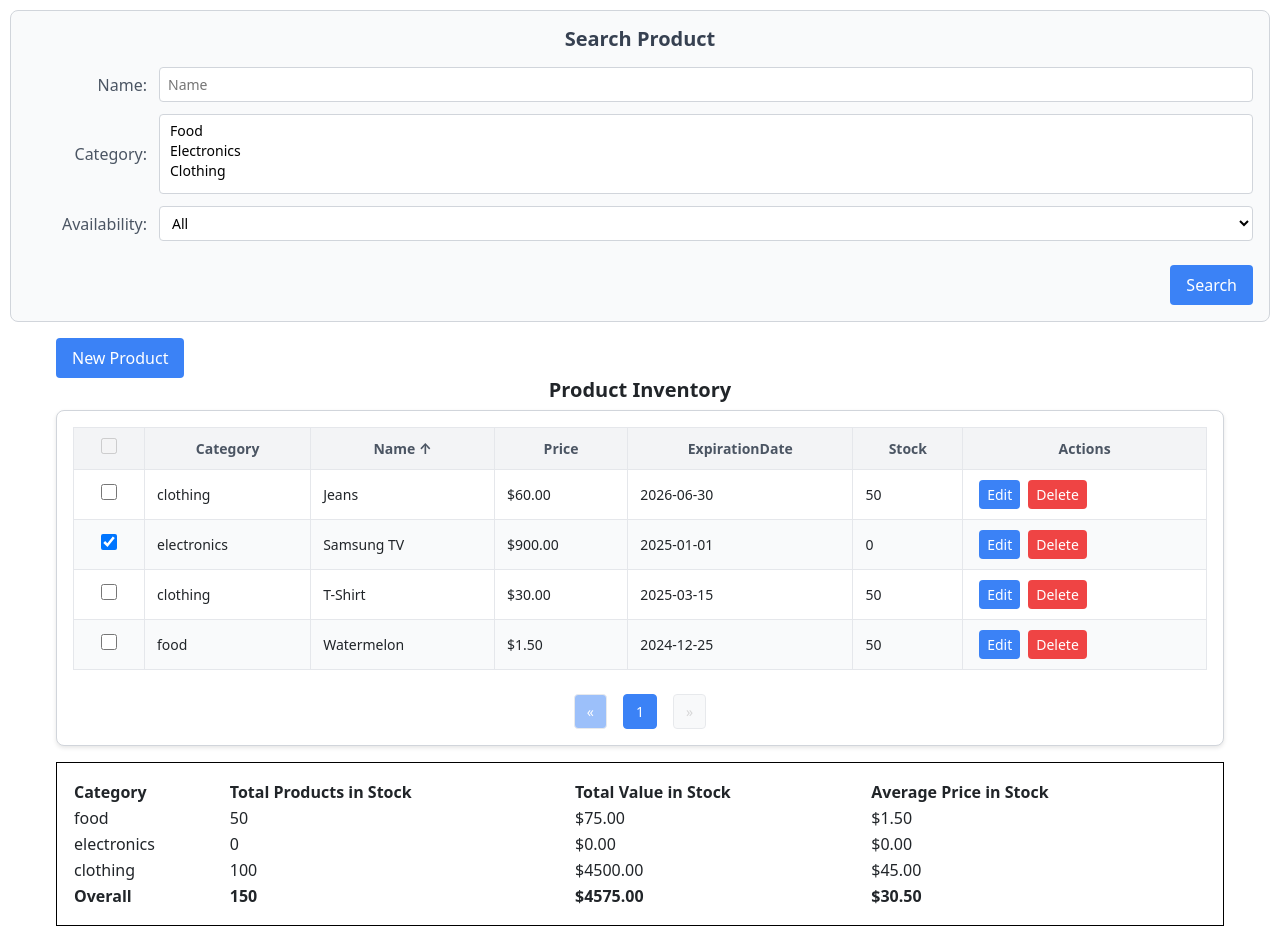
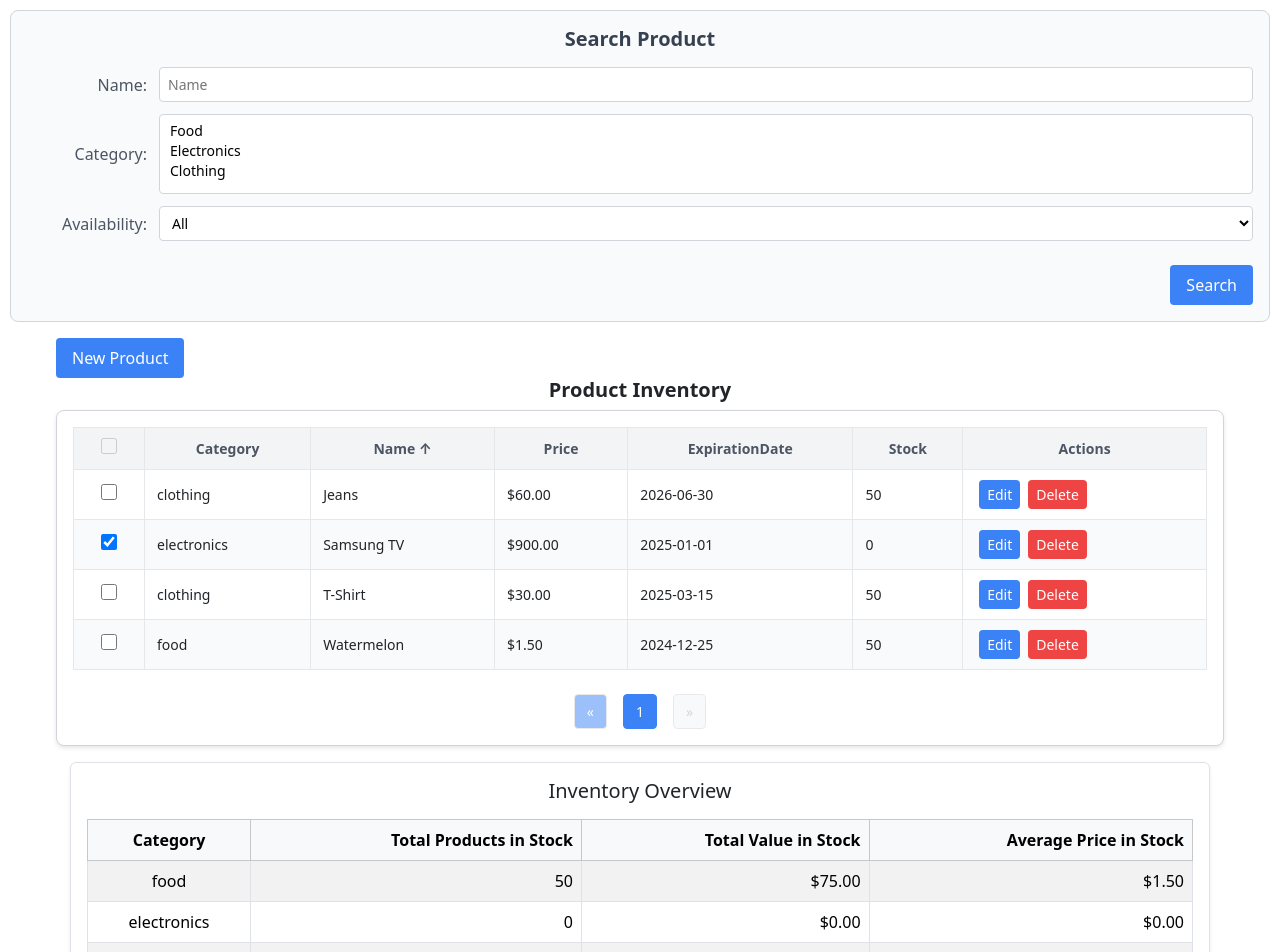
Before and after one commit to gramos-encora/Stock-and-Inventory-App, a React (Create React App) app in the folder frontend/: page / in a window 1280 px wide. Shown: the top 952 px of the page. Built offline with nearby package versions, Linux system fonts and the light colour scheme.

Commit message:
Styled Inventory Overview

```diff
--- a/frontend/src/components/InventoryOverview.tsx
+++ b/frontend/src/components/InventoryOverview.tsx
@@ -35,16 +35,15 @@ const InventoryOverview: React.FC<ProductListProps> = ({ products }) => {
       : 0;
 
   return (
-    <div
-      style={{ border: "1px solid black", padding: "16px", marginTop: "16px" }}
-    >
-      <table style={{ width: "100%", textAlign: "left" }}>
-        <thead>
+    <div className="inventory-overview container mt-3 p-3 border rounded bg-white shadow-sm">
+      <h5 className="mb-3">Inventory Overview</h5>
+      <table className="table table-striped table-hover table-bordered">
+        <thead className="table-light">
           <tr>
             <th>Category</th>
-            <th>Total Products in Stock</th>
-            <th>Total Value in Stock</th>
-            <th>Average Price in Stock</th>
+            <th className="text-end">Total Products in Stock</th>
+            <th className="text-end">Total Value in Stock</th>
+            <th className="text-end">Average Price in Stock</th>
           </tr>
         </thead>
         <tbody>
@@ -54,17 +53,17 @@ const InventoryOverview: React.FC<ProductListProps> = ({ products }) => {
             return (
               <tr key={category}>
                 <td>{category}</td>
-                <td>{totalProducts}</td>
-                <td>${totalValue.toFixed(2)}</td>
-                <td>${averagePrice.toFixed(2)}</td>
+                <td className="text-end">{totalProducts}</td>
+                <td className="text-end">${totalValue.toFixed(2)}</td>
+                <td className="text-end">${averagePrice.toFixed(2)}</td>
               </tr>
             );
           })}
-          <tr style={{ fontWeight: "bold" }}>
+          <tr className="fw-bold table-info">
             <td>Overall</td>
-            <td>{overallStats.totalProducts}</td>
-            <td>${overallStats.totalValue.toFixed(2)}</td>
-            <td>${averagePriceOverall.toFixed(2)}</td>
+            <td className="text-end">{overallStats.totalProducts}</td>
+            <td className="text-end">${overallStats.totalValue.toFixed(2)}</td>
+            <td className="text-end">${averagePriceOverall.toFixed(2)}</td>
           </tr>
         </tbody>
       </table>
```
